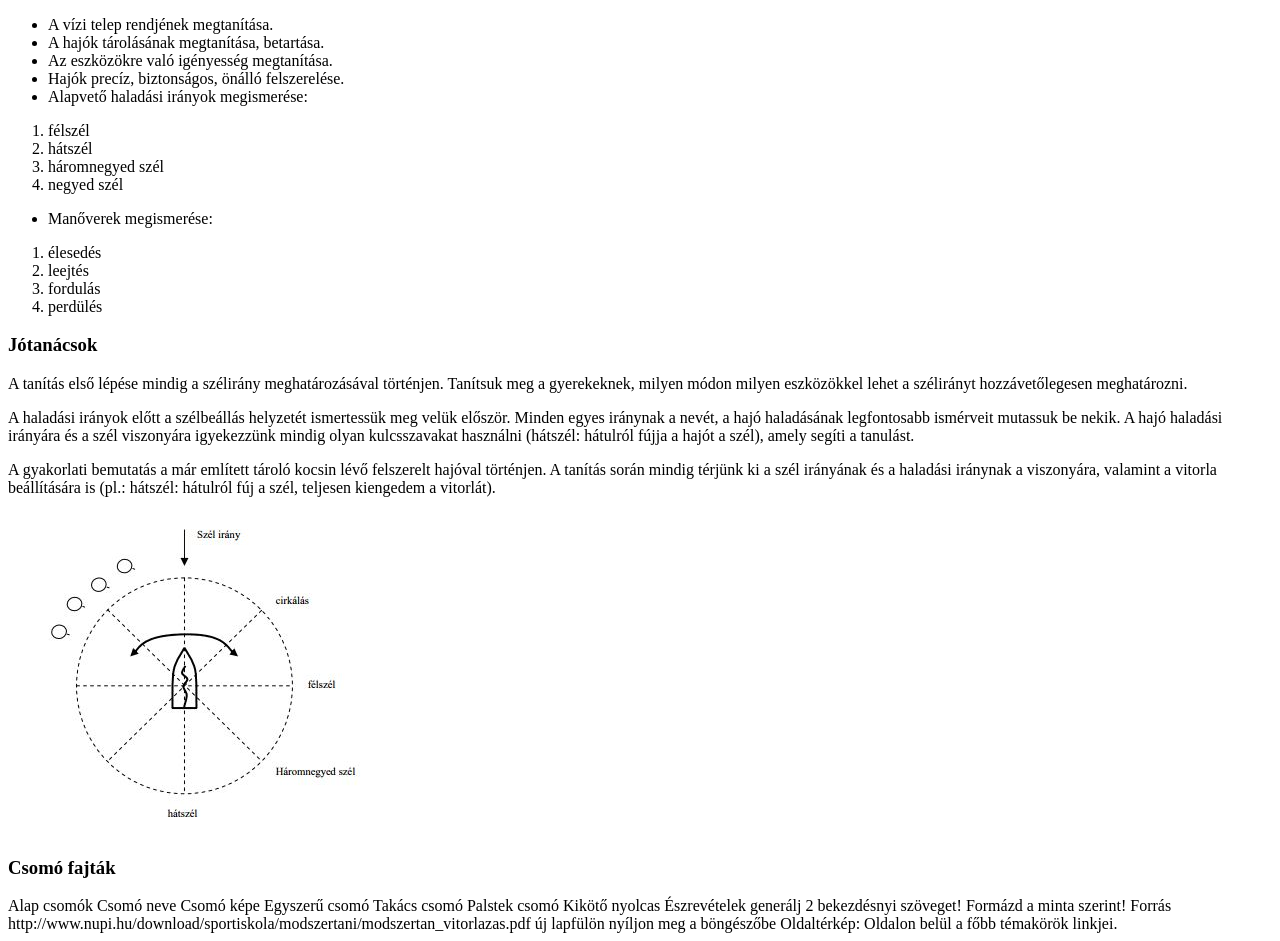
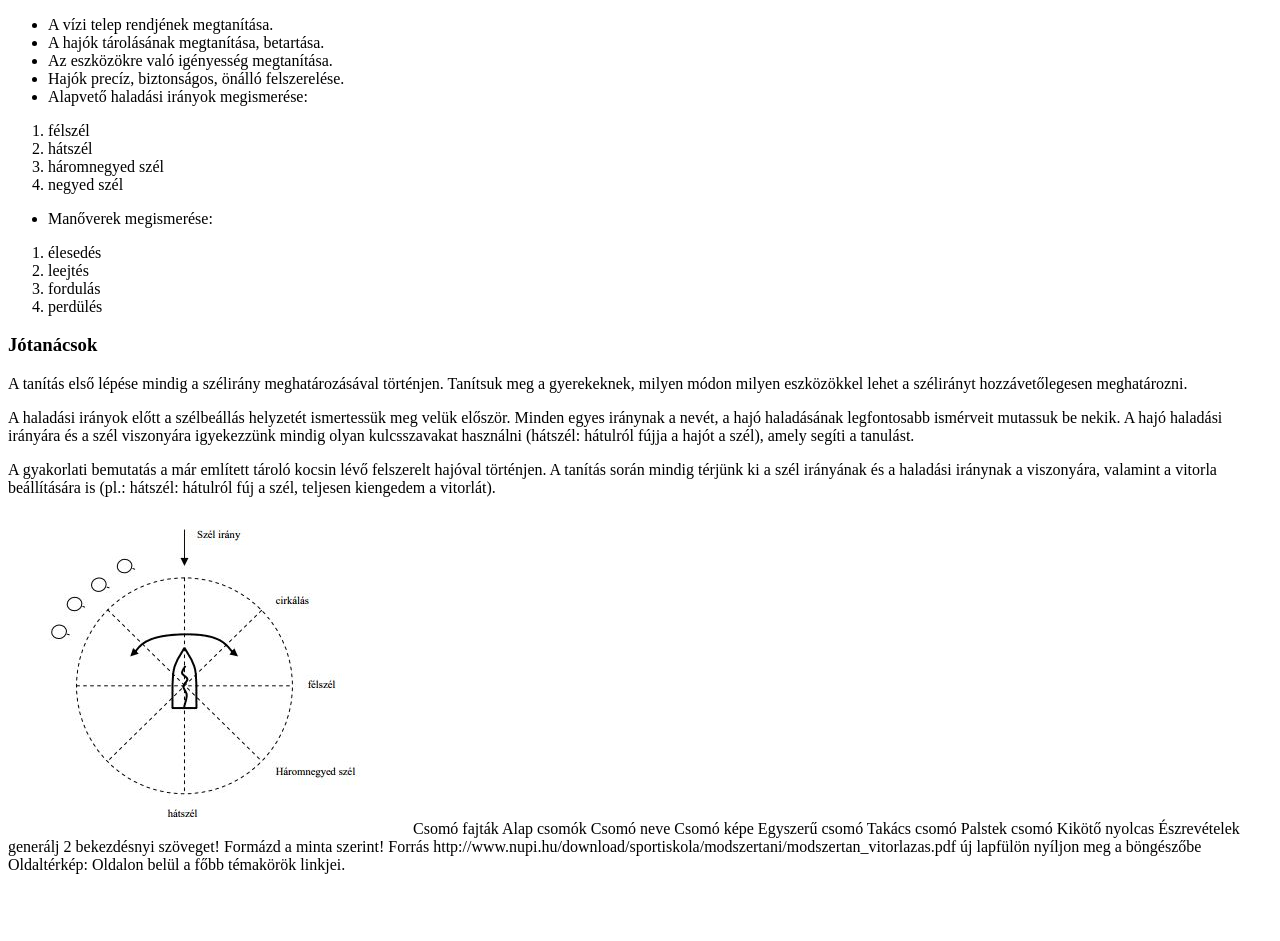
Before and after one commit to danielszamalk/orai-munka0911, a plain HTML site: page index.html in a window 1280 px wide. Shown: the part 105-1046 px from the top of the page. After the commit the page ends 987 px from the top, so only its background shows below. Drawn offline with Linux system fonts and the light colour scheme.

```diff
--- a/index.html
+++ b/index.html
@@ -45,7 +45,7 @@
 <p>A gyakorlati bemutatás a már említett tároló kocsin lévő felszerelt hajóval történjen. A tanítás során mindig térjünk ki a szél irányának és a haladási iránynak a viszonyára, valamint a vitorla beállítására is (pl.: hátszél: hátulról fúj a szél, teljesen kiengedem a vitorlát).</p>
 <img src="forrás/szelirany.JPG" alt="szélirány">
 
-<h3>Csomó fajták</h3>
+Csomó fajták
 
 
     Alap csomók
```
